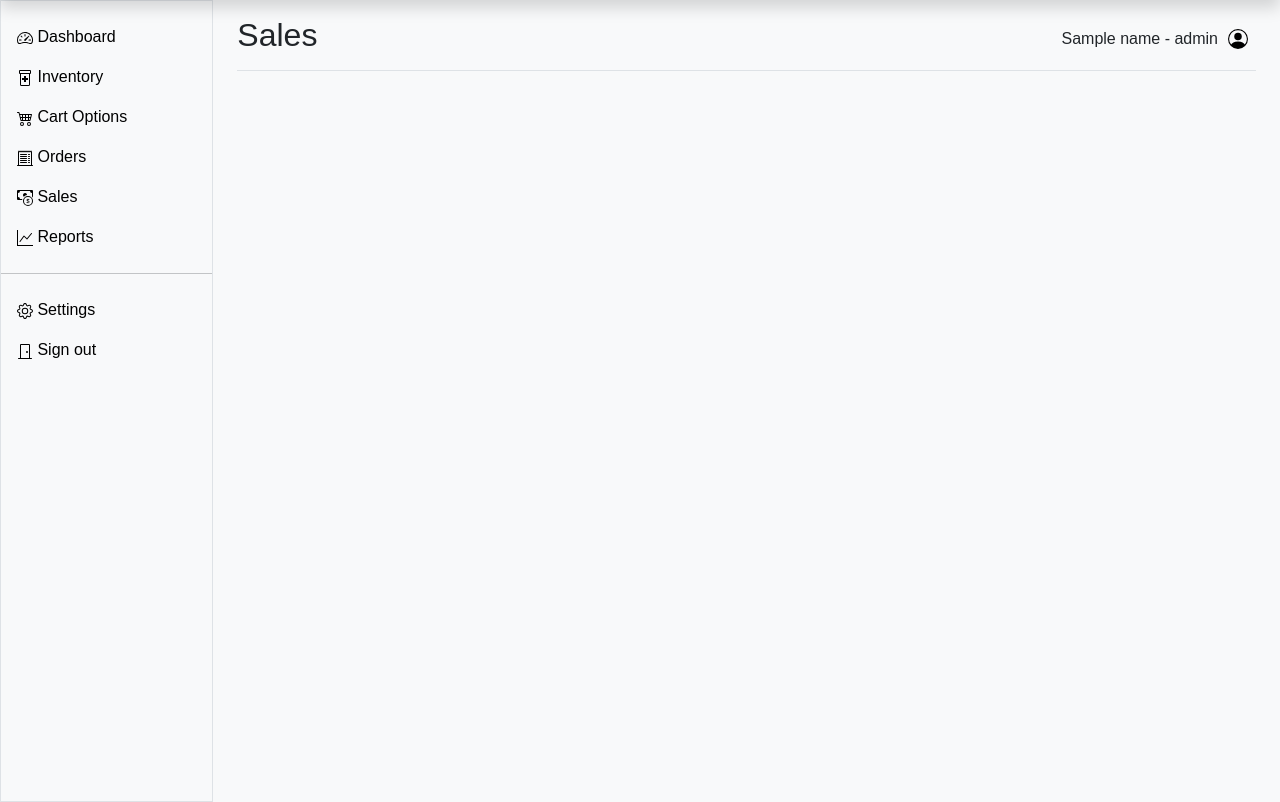
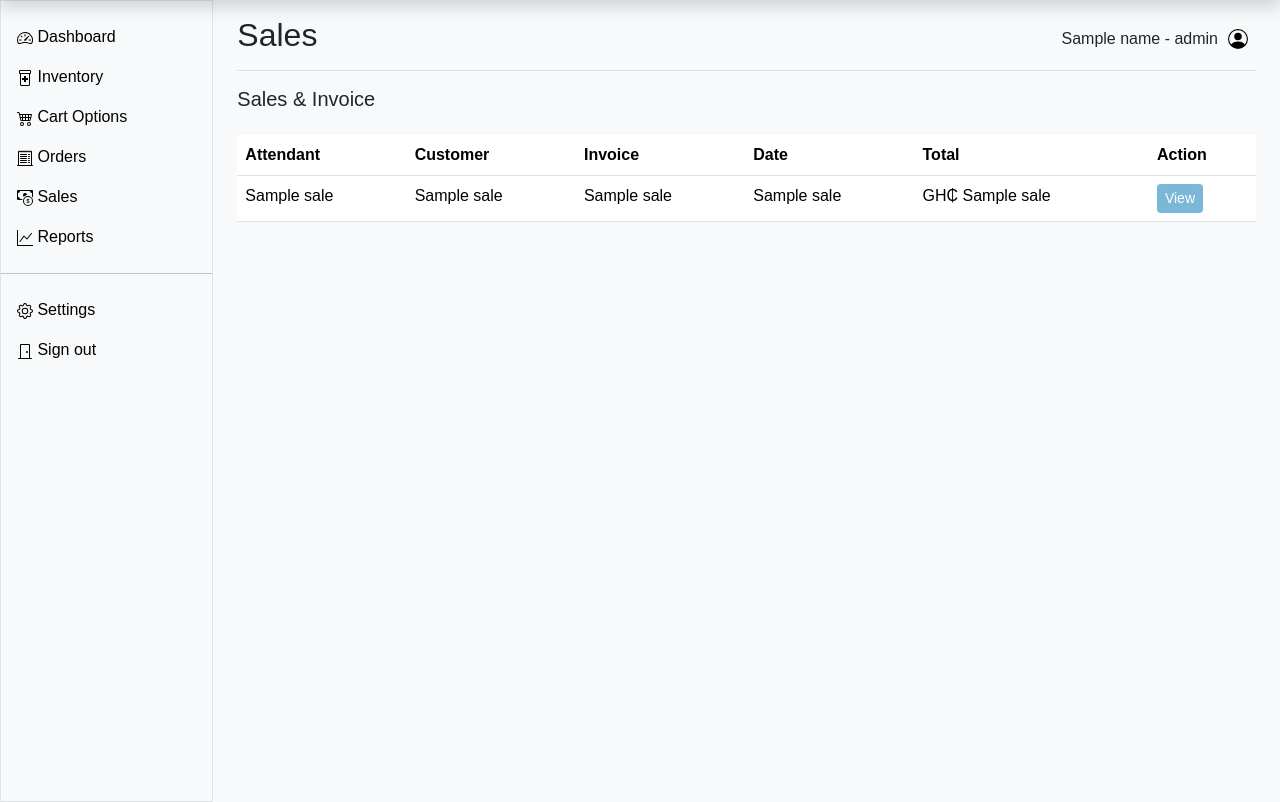
Before and after one commit to wireduclement/meditrack-pro, a Flask app: template templates/sales.html in a window 1280 px wide. Shown: the part 34-836 px from the top of the page. Run offline with Flask 3, Linux system fonts and the light colour scheme; the template is opened without the code that fills it: most values are stand-ins (such as "Sample title", 1, 10 or a date in 2020); some libraries are stand-ins or nearby versions.

Commit message:
further implementation

```diff
--- a/main.py
+++ b/main.py
@@ -3,11 +3,13 @@ from functools import wraps
 from flask_bootstrap import Bootstrap5
 from flask.views import MethodView
 from flask_wtf import FlaskForm
-from wtforms import StringField, SubmitField, SelectField, DateField, EmailField, PasswordField, RadioField
+from wtforms import StringField, SubmitField, SelectField, DateField, EmailField, PasswordField, RadioField, TextAreaField
 from wtforms.validators import DataRequired, EqualTo, Regexp, Length, Optional
 from werkzeug.security import generate_password_hash, check_password_hash
 from db import Database
 from dotenv import load_dotenv
+from pdf import generate_invoice_pdf
+from datetime import datetime
 import os
 
 
@@ -66,11 +68,9 @@ class CustomerForm(FlaskForm):
     c_phone = StringField("Contact Info", validators=[DataRequired(), Regexp(r'^\+?\d{10,15}$', message="Invalid phone number format.")], render_kw={"placeholder": "(000) 000-0000"})
     c_email = EmailField("Email", validators=[Optional()], render_kw={"placeholder": "example@example.com"})
     c_address = StringField("Home Address (optional)", validators=[Optional()])
-
-
-class PaymentForm(FlaskForm):
-    payment_method = RadioField("Preferred Payment Method", choices=[("value","Insurance"), ("value_one","Cash"), ("value_two","Mobile Money"), ("value_three", "Bank Transfer")])
-
+    c_payment_method = RadioField("Preferred Payment Method", choices=[("insurance","Insurance"), ("cash","Cash"), ("mobile_money","Mobile Money"), ("bank_transfer", "Bank Transfer")], validators=[DataRequired()])
+    c_comments = TextAreaField("Additional Instruction or Comments", validators=[DataRequired()], render_kw={"class": "form-control", "rows": 5})
+    submit = SubmitField("Confirm Order")
 
 def login_required(f):
     @wraps(f)
@@ -231,38 +231,76 @@ class ProductView(MethodView):
 
 
 class OrdersView(MethodView):
-    decorators = [login_required, role_required(["Admin", "Cashier"])]
+    decorators = [login_required, role_required(["Admin", "Cashier", "Pharmacist"])]
 
     def get(self):
         name, role = get_name_role()
         form = CustomerForm()
-        payment_form = PaymentForm()
-        return render_template("orders.html", name=name, role=role, form=form, payment_form=payment_form)
+        cart_items = session.get("cart", [])
+
+        if not cart_items:
+            flash("Your cart is empty. Please add items before proceeding.", "danger")
+            return redirect(url_for("cart"))
+
+        return render_template("orders.html", name=name, role=role, form=form, cart_items=cart_items)
 
     def post(self):
         name, role = get_name_role()
         form = CustomerForm()
-        payment_form = PaymentForm()
 
         if form.validate_on_submit():
-            columns = ["fullname", "contact_info", "email", "address"]
-            values = [
-                form.c_fullname.data,
-                form.c_phone.data,
-                form.c_email.data,
-                form.c_address.data
-            ]
-            db.insert("customers", columns, values)
-            flash("Customer added successfully.", "info")
-            return redirect(url_for("orders"))
+            cart_items = session.get("cart", [])
+            if not cart_items:
+                flash("Your cart is empty. Please add items before proceeding.", "danger")
+                return redirect(url_for("cart"))
 
-        if payment_form.validate_on_submit():
-            columns = ["user_id", "total_amount", "sale_date", "payment_method"]
-            values = [
-                payment_form.payment_method.data
-            ]
-            db.insert("sales", columns, values)
-        return render_template("orders.html", name=name, role=role, form=form, payment_form=payment_form)
+            customer = {
+                "fullname": form.c_fullname.data,
+                "contact_info": form.c_phone.data,
+                "email": form.c_email.data,
+                "address": form.c_address.data,
+                "payment_method": form.c_payment_method.data,
+            }
+
+            invoice_number = f"INV{int(datetime.now().timestamp())}"
+            total = sum(item["total_price"] for item in cart_items)
+
+            user = db.read("users", {"name": name})
+            if not user:
+                flash("User not found")
+                return redirect(url_for("orders"))
+            user_id = user[0][0]
+
+            try:
+                pdf_path = generate_invoice_pdf(customer, cart_items, invoice_number)
+
+                db.insert("customers", list(customer.keys()), list(customer.values()))
+
+                columns = ["user_id", "attendant", "customer_name", "invoice_number", "date", "total"]
+                values = [
+                    user_id,
+                    name,
+                    form.c_fullname.data,
+                    invoice_number,
+                    datetime.now(),
+                    float(total)
+                ]
+
+                db.insert("sales", columns, values)
+
+                session.pop("cart", None)
+
+                flash("Order confirmed! Invoice generated.", "success")
+                return redirect(url_for("cart"))
+
+            except Exception as e:
+                import traceback
+                error_details = traceback.format_exc()
+                print(f"Full error details:\n{error_details}")
+                flash(f"Error processing order: {str(e)}", "danger")
+
+        cart_items = session.get("cart", [])
+        return render_template("orders.html", name=name, role=role, form=form, cart_items=cart_items, user_id=user_id)
 
 
 class CartView(MethodView):
@@ -271,6 +309,7 @@ class CartView(MethodView):
     def get(self):
         name, role = get_name_role()
         cart_items = session.get("cart", [])
+        grand_total = sum(item["total_price"] for item in cart_items)
         search_query = request.args.get("search", "").strip()
         product_details = None
 
@@ -294,6 +333,7 @@ class CartView(MethodView):
             product_details=product_details,
             product_names=product_names,
             cart_items=cart_items,
+            grand_total=grand_total,
             name=name,
             role=role,
             search_query=search_query
@@ -301,7 +341,7 @@ class CartView(MethodView):
 
 
 class AddToCartView(MethodView):
-    decorators = [login_required]
+    decorators = [login_required, role_required(["Admin", "Pharmacist"])]
 
     def post(self):
         product_name = request.form.get("product_name")
@@ -319,7 +359,6 @@ class AddToCartView(MethodView):
         price = float(product[0][4])
         total_price = price * quantity
 
-        # Add to session cart
         cart_items = session.get("cart", [])
         cart_items.append({"name": product_name, "price": price, "quantity": quantity, "total_price": total_price})
         session["cart"] = cart_items
@@ -329,7 +368,7 @@ class AddToCartView(MethodView):
 
 
 class RemoveFromCart(MethodView):
-    decorators = [login_required]
+    decorators = [login_required, role_required(["Admin", "Pharmacist"])]
 
     def post(self):
         product_name = request.form.get("product_name")
@@ -339,16 +378,19 @@ class RemoveFromCart(MethodView):
         return redirect(url_for("cart"))
 
 
-@app.route("/sales")
-@login_required
-@role_required(["Admin", "Cashier"])
-def sales():
-    name, role = get_name_role()
-    return render_template("sales.html", name=name, role=role)
+class SalesView(MethodView):
+    decorators = [login_required, role_required(["Admin", "Cashier"])]
+
+    def get(self):
+        name, role = get_name_role()
+        sales_data = db.read("sales")
+        return render_template("sales.html", name=name, role=role, sales_data=sales_data)
+
 
 
 @app.route("/reports")
 @login_required
+@role_required(["Admin", "Cashier"])
 def reports():
     name, role = get_name_role()
     return render_template("reports.html", name=name, role=role)
@@ -496,7 +538,7 @@ class AddUserInfoView(MethodView):
         name, role = get_name_role()
 
         if form.validate_on_submit():
-            columns = ["user_id","first_name", "last_name", "middle_name", "dob", "email_address", "gender", "home_address", "marital_status"]
+            columns = ["user_id", "first_name", "last_name", "middle_name", "dob", "email_address", "gender", "home_address", "marital_status"]
             values = [
                 user_id,
                 form.ui_fname.data,
@@ -586,6 +628,7 @@ app.add_url_rule("/orders", view_func=OrdersView.as_view("orders"))
 app.add_url_rule("/cart", view_func=CartView.as_view("cart"))
 app.add_url_rule("/add_to_cart", view_func=AddToCartView.as_view("add_to_cart"))
 app.add_url_rule("/remove_from_cart", view_func=RemoveFromCart.as_view("remove_from_cart"))
+app.add_url_rule("/sales", view_func=SalesView.as_view("sales"))
 app.add_url_rule("/settings", view_func=SettingsView.as_view("settings"))
 app.add_url_rule("/settings/edit-users", view_func=EditUsersView.as_view("edit_users"))
 app.add_url_rule("/edit-user/<int:user_id>", view_func=EditUsersView.as_view("edit_user"))
@@ -597,6 +640,5 @@ app.add_url_rule("/edit_user_info/<int:user_id>", view_func=EditUserInfoView.as_
 
 
 
-
 if __name__ == "__main__":
     app.run(debug=True)
--- a/templates/sales.html
+++ b/templates/sales.html
@@ -26,7 +26,40 @@
           {% endfor %}
         </div>
       {% endif %}
-    {% endwith %}
+      {% endwith %}
+
+      <div class="d-flex justify-content-between align-items-center mb-3">
+        <h5>Sales & Invoice</h5>
+      </div>
+
+      <table class="table">
+        <thead>
+          <tr>
+            <th scope="col">Attendant</th>
+            <th scope="col">Customer</th>
+            <th scope="col">Invoice</th>
+            <th scope="col">Date</th>
+            <th scope="col">Total</th>
+            <th scope="col">Action</th>
+          </tr>
+        </thead>
+        <tbody>
+          {% for sale in sales_data %}
+          <tr>
+              <td>{{ sale[2] }}</td>
+              <td>{{ sale[3] }}</td>
+              <td>{{ sale[4] }}</td>
+              <td>{{ sale[5] }}</td>
+              <td>GH₵ {{ sale[6] }}</td>
+              <td>
+                <a class="btn btn-sm btn-primary">
+                    View
+                </a>
+              </td>
+          </tr>
+          {% endfor %}
+        </tbody>
+      </table>
 
     </main>
 
```
Also changed, not shown: pdf.py (added, +38 -0 lines), requirements.txt (+27 -2 lines), templates/cart.html (+19 -3 lines), templates/orders.html (+3 -10 lines).
